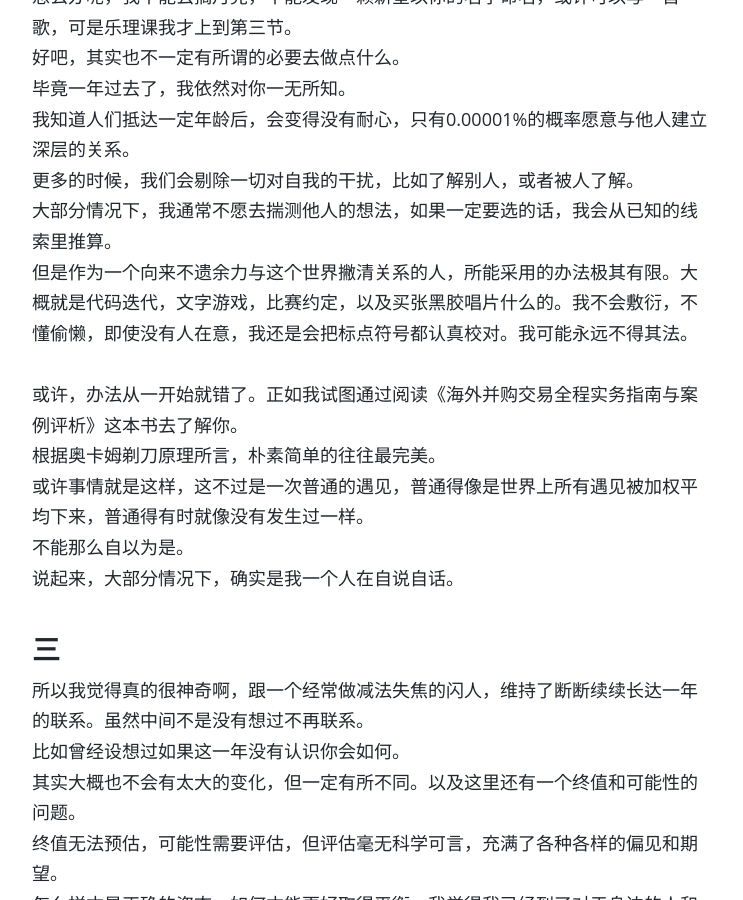
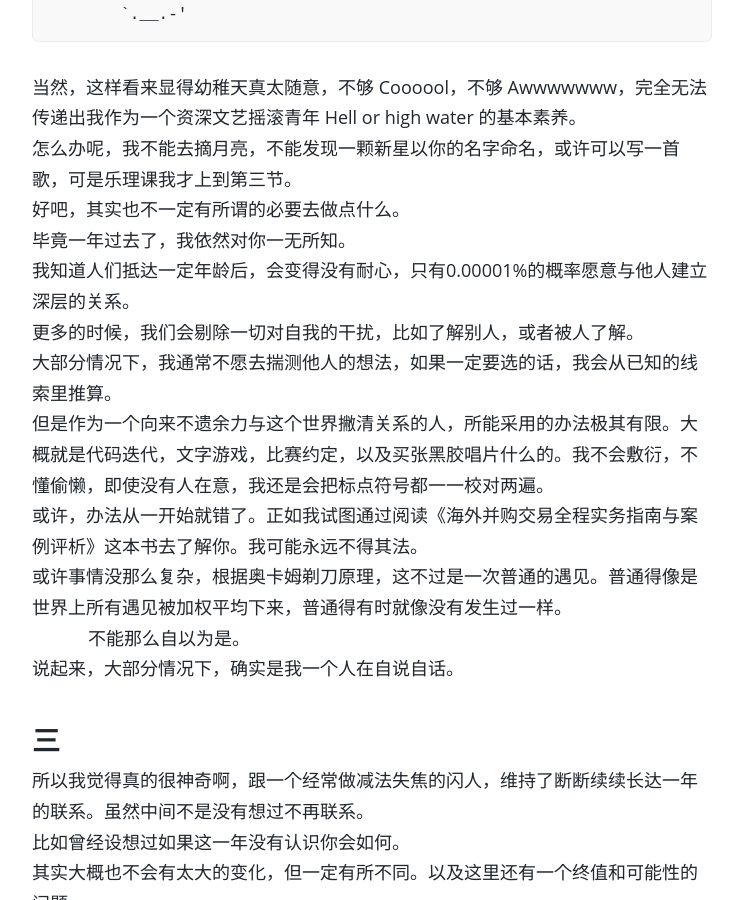
Before and after one commit to sardine2/wangshourong, a Jekyll site: the page built from _posts/2016-11-28-Something-About-The-Vanished-Elephant.md, in a window 1280 px wide and 900 px high, scrolled down 3098 px. Shown: the whole window, without its empty margins (268-1011 px from the left). Built offline with Jekyll 4.4.1, drawn with Linux system fonts in a browser that asks for light colours; comment, search, counter and statistics services are not loaded; some of the changed text lies outside the part shown.

Commit message:
Update 2016-11-28-Something-About-The-Vanished-Elephant.md

```diff
--- a/_posts/2016-11-28-Something-About-The-Vanished-Elephant.md
+++ b/_posts/2016-11-28-Something-About-The-Vanished-Elephant.md
@@ -87,10 +90,9 @@ $ git log -- graph
 我知道人们抵达一定年龄后，会变得没有耐心，只有0.00001%的概率愿意与他人建立深层的关系。
 更多的时候，我们会剔除一切对自我的干扰，比如了解别人，或者被人了解。
 大部分情况下，我通常不愿去揣测他人的想法，如果一定要选的话，我会从已知的线索里推算。
-但是作为一个向来不遗余力与这个世界撇清关系的人，所能采用的办法极其有限。大概就是代码迭代，文字游戏，比赛约定，以及买张黑胶唱片什么的。我不会敷衍，不懂偷懒，即使没有人在意，我还是会把标点符号都认真校对。我可能永远不得其法。
-或许，办法从一开始就错了。正如我试图通过阅读《海外并购交易全程实务指南与案例评析》这本书去了解你。
-根据奥卡姆剃刀原理所言，朴素简单的往往最完美。
-或许事情就是这样，这不过是一次普通的遇见，普通得像是世界上所有遇见被加权平均下来，普通得有时就像没有发生过一样。
+但是作为一个向来不遗余力与这个世界撇清关系的人，所能采用的办法极其有限。大概就是代码迭代，文字游戏，比赛约定，以及买张黑胶唱片什么的。我不会敷衍，不懂偷懒，即使没有人在意，我还是会把标点符号都一一校对两遍。
+或许，办法从一开始就错了。正如我试图通过阅读《海外并购交易全程实务指南与案例评析》这本书去了解你。我可能永远不得其法。
+或许事情没那么复杂，根据奥卡姆剃刀原理，这不过是一次普通的遇见。普通得像是世界上所有遇见被加权平均下来，普通得有时就像没有发生过一样。
 不能那么自以为是。
 说起来，大部分情况下，确实是我一个人在自说自话。
 
@@ -103,7 +105,7 @@ $ git log -- graph
 终值无法预估，可能性需要评估，但评估毫无科学可言，充满了各种各样的偏见和期望。
 怎么样才是正确的姿态，如何才能更好取得平衡，我觉得我已经到了对于身边的人和事，都必须以坦诚态度去面对的阶段了。
 作为一个重度强迫症，我对事物意义的残暴追打从来没有停下过；同时作为一个彻底虚无主义者，我从来不在乎所有一切的证明文件、照片或记录。我想要的只是此时此刻可以停留的风。
-或许可以说，游戏人生是我的终极目标。为了这个目标，我一直很努力，不敢松懈。
+或许可以说，游戏人生娱乐至死是终极目标。为了这个目标，我一直很努力，不敢松懈。
 不能因为水逆，所以不想上班，不能由于刮风，所以心情很好。不能因为信息没有回复，从而心生沮丧。
 如果具备了舍弃一切的勇气和纵身一跃的想法，不应该这么患得患失。既然无法捕捉手中的风，那就必须做好随时可能被摧毁的准备。
 今年第一次完赛百英里。我很高兴这件事与你有关。
@@ -114,13 +116,13 @@ $ git log -- graph
 
 这几天我听着 Haggard 的 Awaking the Centuries 写下这些文字，他们是我最为喜欢 Top5 之一的乐队，2017年的元旦即将与之见面，这让原以为生活就是这样了不好也不坏的我又重新充满了期待。
 但假如你忽然消失，说这只是一个无心的玩笑。我也不应该感到奇怪。
-本来你就是一个意外。本来这篇文字可能也不该存在，也许应该用 python 写一个爬虫程序，或是手抄一页咏叹冬季严寒的诗歌，用来替代与你相见的可能。
+本来你就是一个意外。本来这篇文字可能也不该存在，也许应该用 python 写一个爬虫程序，或是手抄一页咏叹冬季严寒的诗歌，将秘密花园的猫头鹰翅膀涂满颜色，用来替代与你相见的可能。
 
 谢谢你。
 
 
 
-完稿于2016.11.28
+11月15日动笔，完稿于11月26日，期间一度想过要全部删除，不过最后我想还是 post 出来吧。
 
 ---
 
```
Also changed, not shown: other parts of _posts/2016-11-28-Something-About-The-Vanished-Elephant.md (+7 -4 lines).
